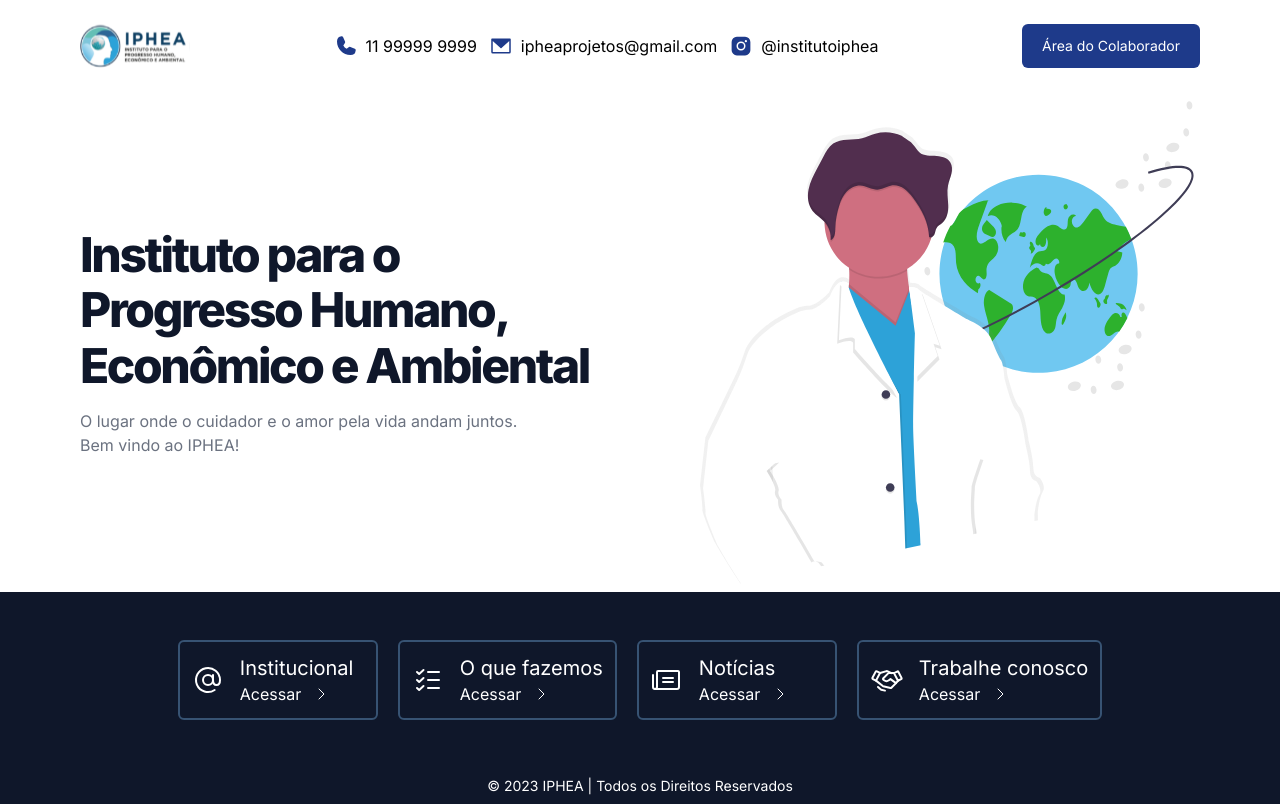
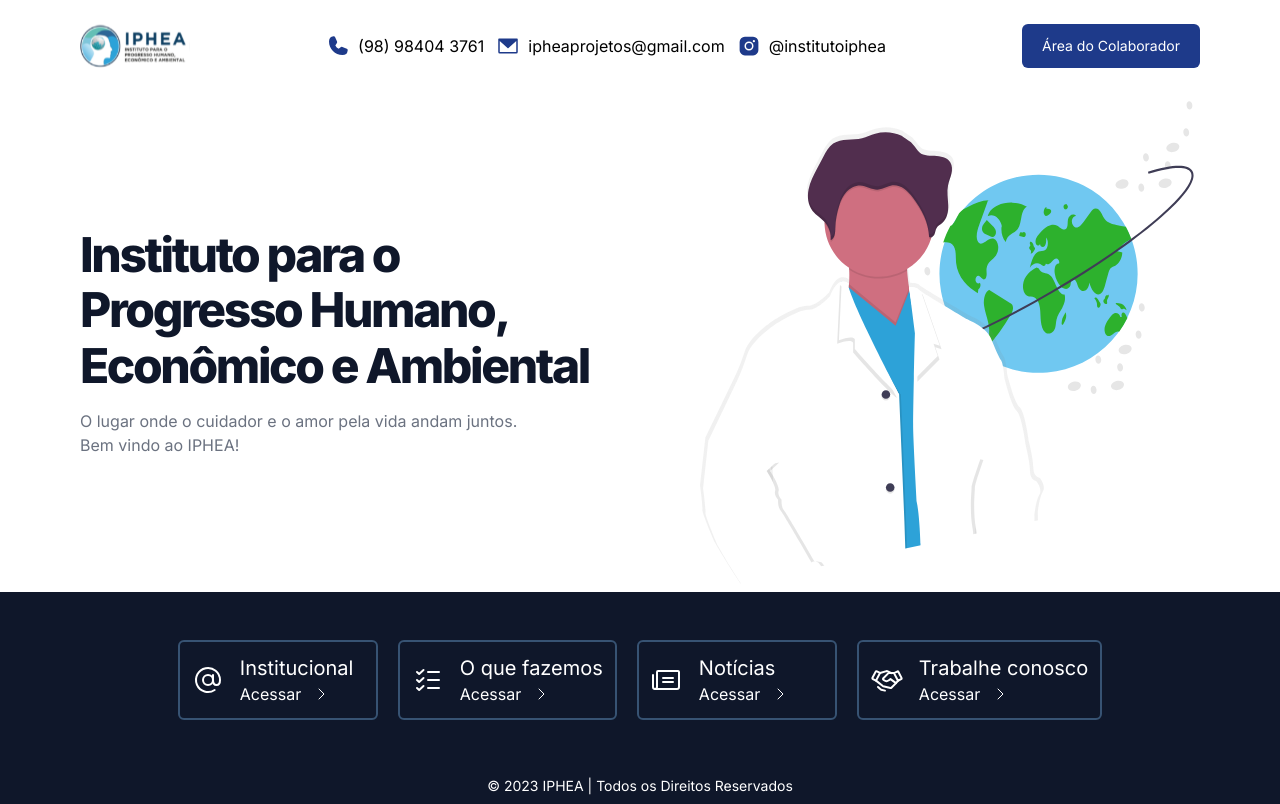
Before and after one commit to RainanAraujo/IPHEA-WEB-APP, a Next.js app: page / in a window 1280 px wide. Built offline with nearby package versions, Linux system fonts and the light colour scheme; what tailwindcss-radix would draw is missing.

Commit message:
Update Header.tsx

```diff
--- a/src/components/Header.tsx
+++ b/src/components/Header.tsx
@@ -62,7 +62,7 @@ export default function Header({ hideNav = false, currentPage }: HeaderProps) {
           target="_blank"
         >
           <Phone size={24} weight="fill" className="text-blue-900" />
-          <span className="ml-2 hidden md:block">11 99999 9999</span>
+          <span className="ml-2 hidden md:block">(98) 98404 3761</span>
         </Link>
         <Link
           className="flex items-center duration-100 hover:font-semibold"
```
